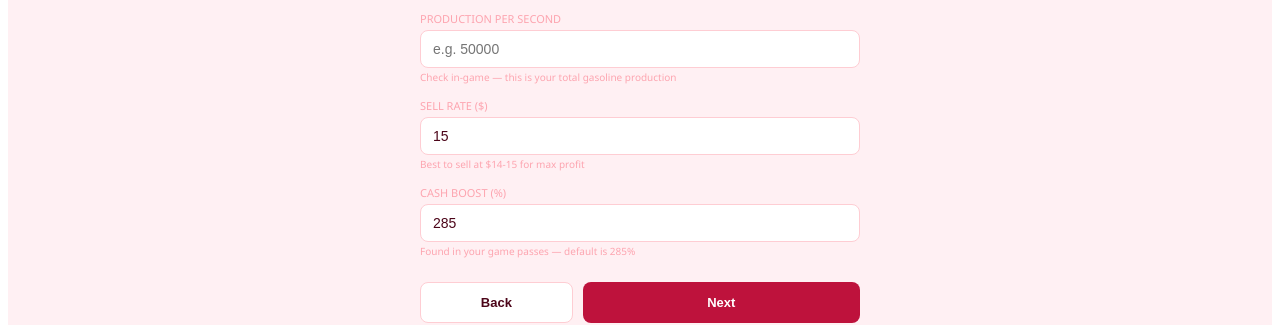
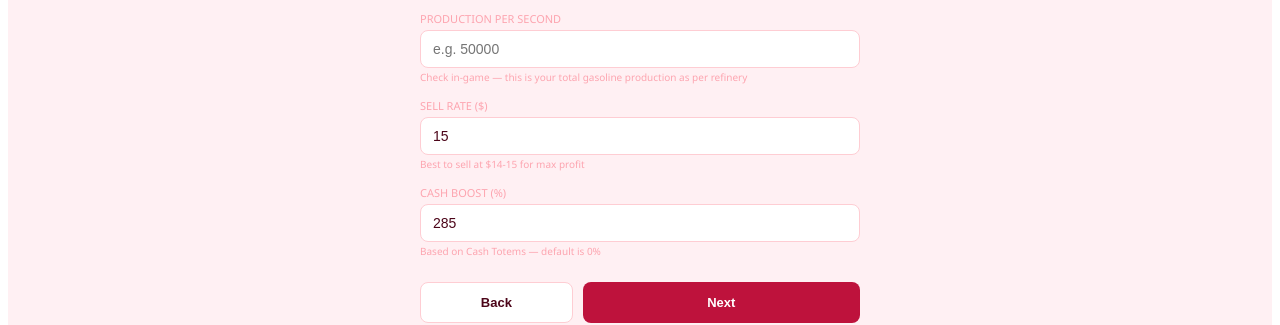
Before and after one commit to lubbyyyyyyyy/crudegrinder, a React (Create React App) app: page / in a window 1280 px wide. Both pictures are taken after a click on the button "Get Started". Shown: the part 289-614 px from the top of the page. Built offline with nearby package versions, Linux system fonts and the light colour scheme.

Commit message:
Your message 1

```diff
--- a/src/App.tsx
+++ b/src/App.tsx
@@ -1634,7 +1634,7 @@ function WelcomeFlow({ S, onComplete }: WelcomeFlowProps) {
             <div style={{ fontSize: "48px", marginBottom: "16px" }}>⛽</div>
             <div style={{ fontSize: "28px", fontWeight: 800, color: S.gold, fontStyle: "italic", marginBottom: "8px" }}>Crude Gains</div>
             <div style={{ fontSize: "14px", color: S.dim, marginBottom: "24px", lineHeight: "1.6" }}>
-              The ultimate companion app for Oil Empire Tycoon on Roblox. Track your machines, plan upgrades, and figure out exactly what to buy next.
+              The ultimate companion app for Oil Empire Tycoon on Roblox. Track your machines, plan upgrades, and figure out exactly what to buy next. Developed by @Luna.
             </div>
             <div style={{ display: "flex", flexDirection: "column", gap: "10px", textAlign: "left", background: S.card, border: "1px solid " + S.border, borderRadius: "12px", padding: "16px", marginBottom: "24px" }}>
               {[
@@ -1665,7 +1665,7 @@ function WelcomeFlow({ S, onComplete }: WelcomeFlowProps) {
               <div>
                 <div style={{ fontSize: "11px", color: S.dim, textTransform: "uppercase", marginBottom: "4px" }}>Production per second</div>
                 <input style={inputStyle} type="number" value={prod} onChange={e => setProd(e.target.value)} placeholder="e.g. 50000" />
-                <div style={{ fontSize: "10px", color: S.dim, marginTop: "2px" }}>Check in-game — this is your total gasoline production</div>
+                <div style={{ fontSize: "10px", color: S.dim, marginTop: "2px" }}>Check in-game — this is your total gasoline production as per refinery</div>
               </div>
               <div>
                 <div style={{ fontSize: "11px", color: S.dim, textTransform: "uppercase", marginBottom: "4px" }}>Sell Rate ($)</div>
@@ -1675,7 +1675,7 @@ function WelcomeFlow({ S, onComplete }: WelcomeFlowProps) {
               <div>
                 <div style={{ fontSize: "11px", color: S.dim, textTransform: "uppercase", marginBottom: "4px" }}>Cash Boost (%)</div>
                 <input style={inputStyle} type="number" value={boost} onChange={e => setBoost(e.target.value)} placeholder="285" />
-                <div style={{ fontSize: "10px", color: S.dim, marginTop: "2px" }}>Found in your game passes — default is 285%</div>
+                <div style={{ fontSize: "10px", color: S.dim, marginTop: "2px" }}>Based on Cash Totems — default is 0%</div>
               </div>
             </div>
             <div style={{ display: "flex", gap: "10px", marginTop: "24px" }}>
@@ -1771,7 +1771,7 @@ function WelcomeFlow({ S, onComplete }: WelcomeFlowProps) {
               ))}
             </div>
             <div style={{ background: S.hl, border: "1px solid " + S.accent, borderRadius: "10px", padding: "12px", marginBottom: "20px", fontSize: "12px", color: S.text, lineHeight: "1.6" }}>
-              <strong style={{ color: S.accent }}>Tip:</strong> Start by going to the Inventory tab, tap ⚙ to select which machines you have, then add your counts. The "What Should I Buy Next?" on the Calc tab gets smarter the more you fill in.
+              <strong style={{ color: S.accent }}>Tip:</strong> CHANGE THEME COLOUR IN TOP RIGHT CORNER then... Start by going to the Inventory tab, tap ⚙ to select which machines you have, then add your counts. The "What Should I Buy Next?" on the Calc tab gets smarter the more you fill in.
             </div>
             <div style={{ display: "flex", gap: "10px" }}>
               <button onClick={() => setStep(3)} style={{ flex: 1, padding: "12px", borderRadius: "8px", fontSize: "13px", fontWeight: 600, cursor: "pointer", border: "1px solid " + S.border, background: S.card, color: S.text }}>Back</button>
```
